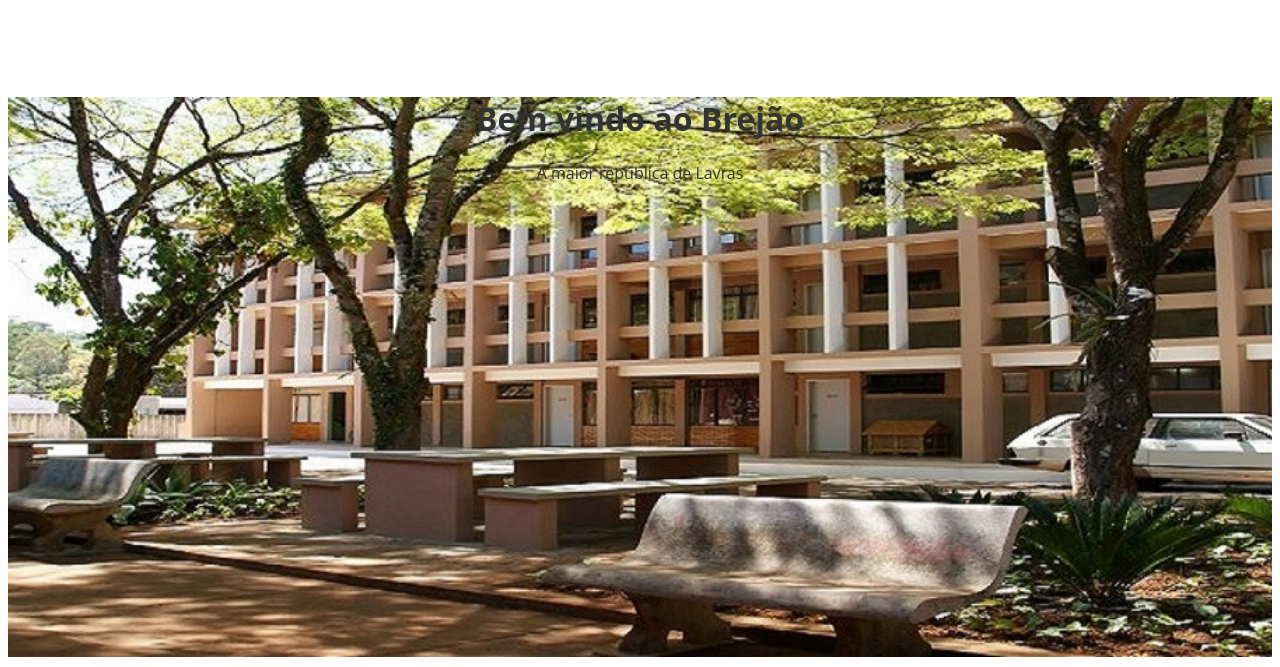
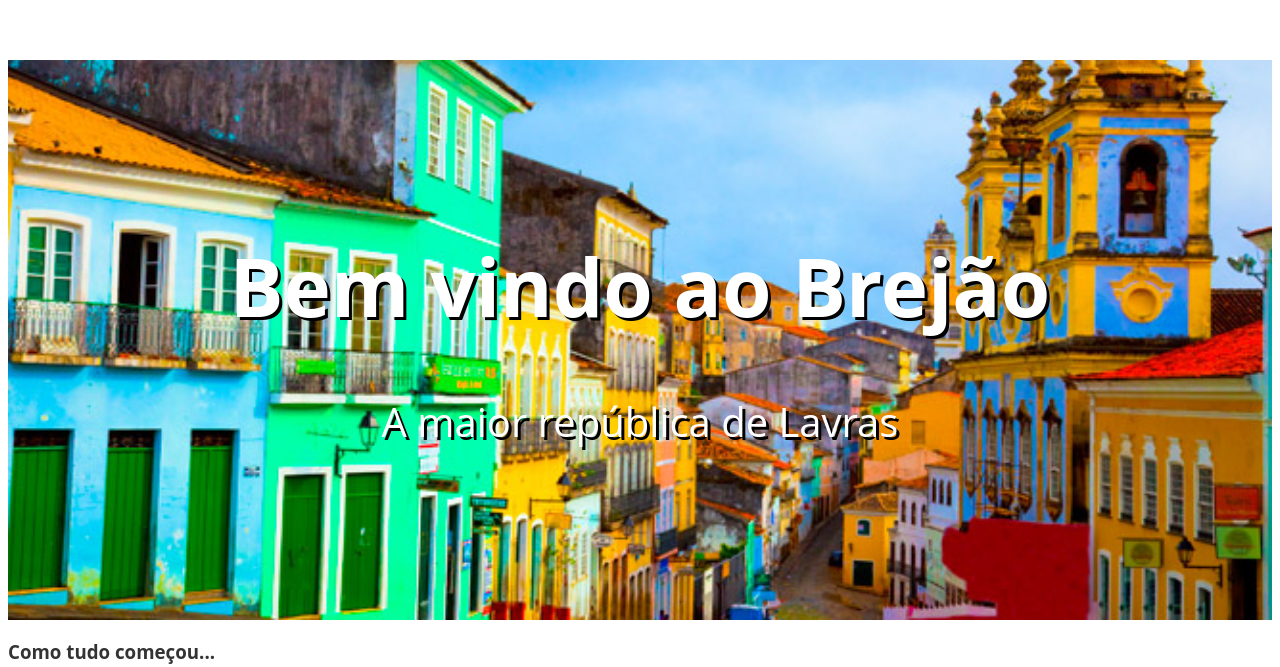
Before and after one commit to henriquejensen/Site-Brejao, a plain HTML site: page views/index.html in a window 1280 px wide. Shown: the part 778-1445 px from the top of the page. Drawn offline with Linux system fonts and the light colour scheme.

Commit message:
Ajuste do texto do logo

```diff
--- a/statics/css/index.css
+++ b/statics/css/index.css
@@ -3,18 +3,36 @@ body {
     color: #333333;
 }
 
-.logo {
+#logo {
+    display: table;
     height: 35em;
     margin: 0;
+    width: 100%;
     text-align: center;
     background-color: #9ABA9A;
     background-attachment: fixed;
     background-size: cover;
     background-repeat: no-repeat;
     background-position: center;
-    background-image: url(../imgs/alojamento.jpg);
+    background-image: url(../imgs/brazil.jpg);
+    text-shadow: 3px 3px black;
+    color: #FFF;
 }
+#logo-texto {
+    display: table-cell;
+    vertical-align: middle;
+    width: 100%;
+}
+#logo h1 {
+    font-size: 80px;
+}
+#logo p {
+    font-size: 40px;
+}
+
 .container {
+    width: 100%;
+    display: table;
     padding-top: 220px;
     padding-bottom: 220px;
 }
--- a/views/index.html
+++ b/views/index.html
@@ -6,10 +6,10 @@
     <title>Brejao</title>
 </head>
 <body>
+    <div class="container">
         <div class="menu">
-        <div class="container">
             <ul>
-                <li>Home</li>
+                <li><a>Home</a></li>
                 <li>Como morar</li>
                 <li>Historia</li>
                 <li>Estrutura</li>
@@ -20,11 +20,13 @@
         </div>
     </div>
 
-    <div class="conteudo">
+
     <div class="container">
-            <div class="logo">
+        <div id="logo">
+            <div id="logo-texto">
                     <h1>Bem vindo ao Brejão</h1>
                     <p>A maior república de Lavras</p>
+            </div>
         </div>
 
         <div>
@@ -39,7 +41,6 @@
             <p>... moradores</p>
         </div>
     </div>
-    </div>
 
 </body>
 </html>
```
Also changed, not shown: statics/imgs/brazil.jpg (added). Lines whose indentation alone changed are shown as unchanged.
